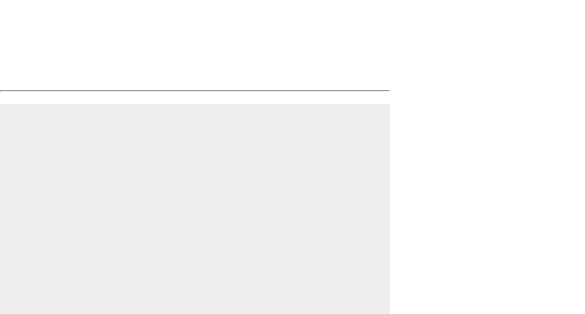
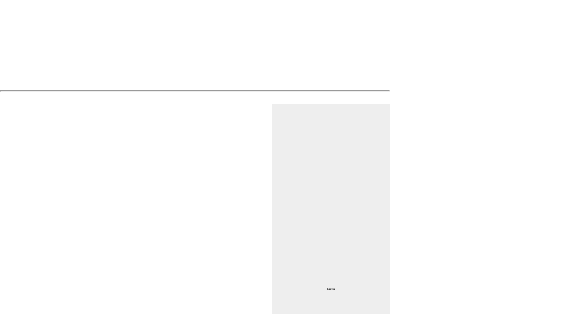
Before and after one commit to MathiasOliverNielsen/Kryp-2.0, a plain HTML site: page index.html in a window 390 px wide. Shown: the part 4961-5275 px from the top of the page, 585 px wide, since content can reach past the window. Drawn offline with Linux system fonts and the light colour scheme.

Commit message:
Refactor footer styles for improved layout and responsiveness

```diff
--- a/assets/css/main.css
+++ b/assets/css/main.css
@@ -318,43 +318,23 @@ nav ul li a:hover {
   font-size: var(--product-font-size);
   text-align: center;
 }
-/* #region FOOTER */
-.footerContainer {
-  display: grid;
-  grid-template-columns: 1fr;
-  grid-template-rows: 1fr;
-  gap: 2rem;
-  padding: 0 10rem;
-  text-align: center;
-}
-.socialsContainer {
-  display: flex;
-  justify-content: center;
-  gap: 1rem;
-  margin-top: 2rem;
-}
-.krybLogoFooter {
-  width: 20%;
-  margin: 0 auto;
-  text-align: center;
-}
-/* #endregion */
 /* #endregion */
 /* #region FOOTER */
 .footerContainer {
   display: flex;
   flex-direction: column;
   align-items: center;
-  justify-content: center;
   padding: 2rem;
   background-color: var(--background);
+  max-width: 1300px;
+  max-height: 900px;
+  margin-left: 17rem;
 }
 .socialsContainer {
   display: flex;
-  justify-content: center;
   gap: 6rem;
   margin-top: 1rem;
-  width: 27%;
+  width: 35%;
   margin-bottom: 2rem;
   padding-top: 5rem;
 }
@@ -372,7 +352,7 @@ nav ul li a:hover {
 }
 .footerGridContainer {
   display: flex;
-  gap: 10rem;
+  gap: 8rem;
 }
 .footerGridContainer h5 {
   font-size: var(--font-size-one);
```
